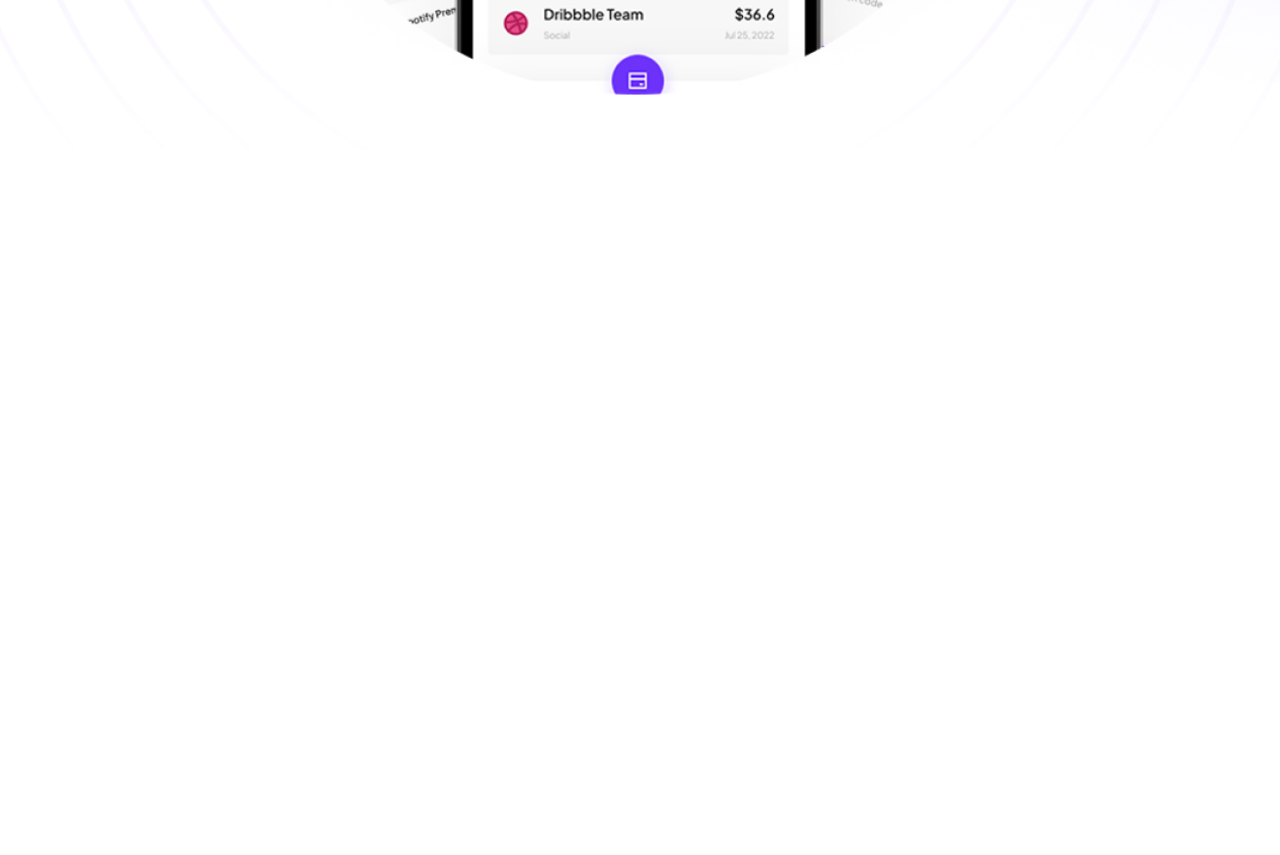
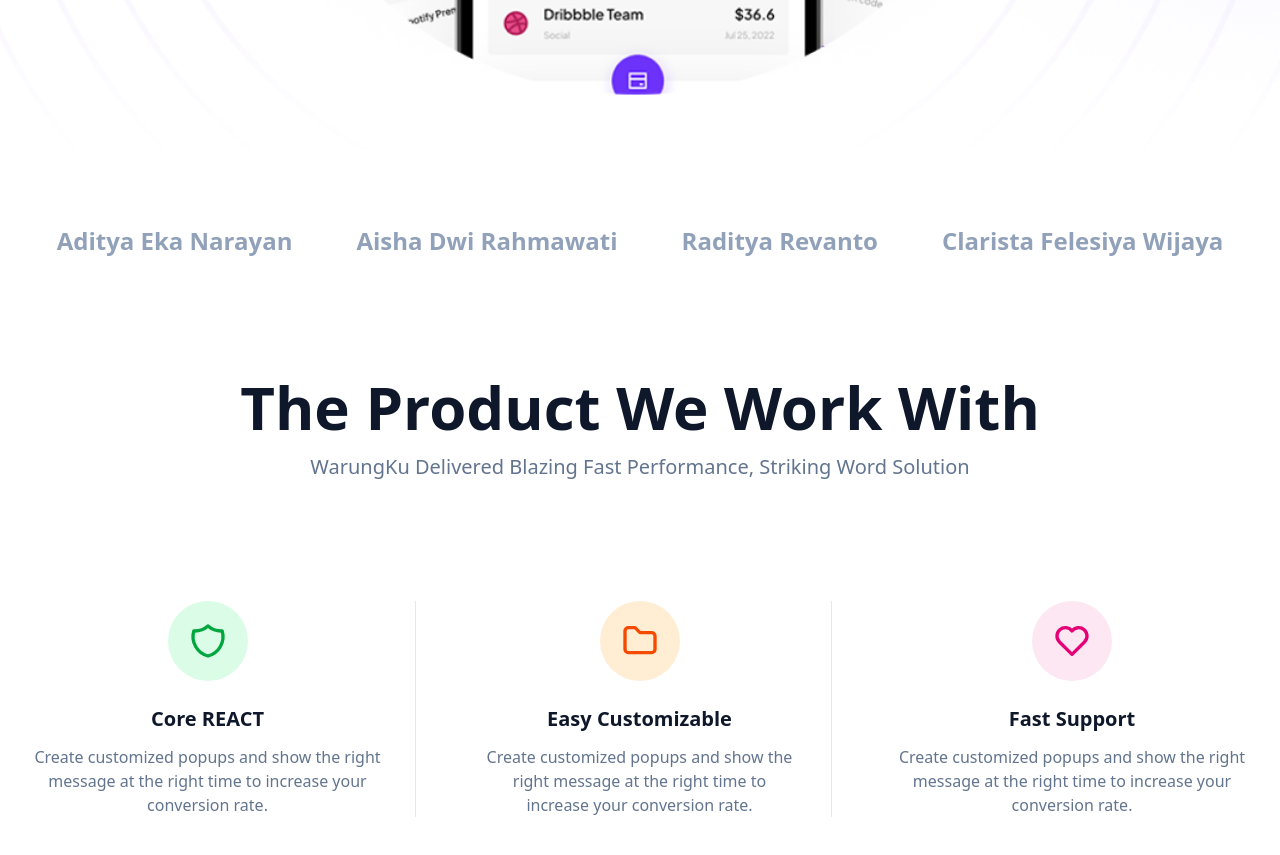
Before and after one commit to RadityaRevanto/WarungKu, a Next.js app: page / in a window 1280 px wide. Shown: the part 1100-1955 px from the top of the page. Before the commit the page ends 1260 px from the top, so only its background shows below. Built offline with nearby package versions, Linux system fonts and the light colour scheme.

Commit message:
feat: add About and Produk sections with initial layout and content

```diff
--- a/src/app/page.tsx
+++ b/src/app/page.tsx
@@ -1,12 +1,16 @@
 import Image from "next/image";
 import Hero from "@/src/components/sections/hero";
 import Navbar from "@/src/components/layouts/navbar";
+import Produk from "../components/sections/produk";
+import About from "../components/sections/about";
 
 export default function Home() {
   return (
     <div className="w-full min-h-screen">
       <Navbar />
       <Hero />
+      <Produk />
+      <About />
     </div>
   );
 }
--- /dev/null
+++ b/src/components/sections/about.tsx
@@ -0,0 +1,9 @@
+
+
+export default function About() {
+    return (
+        <section id="about" className="relative w-full overflow-hidden bg-white">
+
+        </section>
+    );
+}
--- /dev/null
+++ b/src/components/sections/produk.tsx
@@ -0,0 +1,71 @@
+import { IconShield, IconFolder, IconHeart } from "@tabler/icons-react";
+
+export default function Produk() {
+    return (
+        <section id="Produk" className="relative w-full bg-white mt-65 md:mt-140 xl:mt-180 2xl:mt-210">
+            <div className="mx-auto max-w-7xl px-4 py-24 sm:px-6 lg:px-8">
+                {/* Logo Partners Section */}
+                <div className="mb-16 flex flex-wrap items-center justify-center gap-8 md:gap-12 lg:gap-16">
+                    <div className="text-2xl font-semibold text-slate-400">
+                        Aditya Eka Narayan
+                    </div>
+                    <div className="flex items-center gap-2 text-2xl font-semibold text-slate-400">
+                        Aisha Dwi Rahmawati
+                    </div>
+                    <div className="text-2xl font-semibold text-slate-400">
+                        Raditya Revanto
+                    </div>
+                    <div className="flex items-center gap-2 text-2xl font-semibold text-slate-400">
+                        Clarista Felesiya Wijaya
+                    </div>
+                </div>
+
+                {/* Main Heading Section */}
+                <div className="mb-16 text-center mt-30 mb-30">
+                    <h2 className="mb-4 text-4xl font-bold text-slate-900 sm:text-5xl lg:text-6xl">
+                        The Product We Work With
+                    </h2>
+                    <p className="mx-auto max-w-2xl text-lg font-medium text-slate-500 sm:text-xl">
+                        WarungKu Delivered Blazing Fast Performance, Striking Word Solution
+                    </p>
+                </div>
+
+                {/* Features Grid */}
+                <div className="grid gap-8 md:grid-cols-3 md:gap-6 lg:gap-8 md:[&>div:not(:last-child)]:border-r md:[&>div:not(:last-child)]:border-slate-200 md:[&>div:not(:last-child)]:pr-8 md:[&>div:not(:first-child)]:pl-8">
+                    {/* Feature 1: Core PHP */}
+                    <div className="flex flex-col items-center text-center">
+                        <div className="mb-6 flex h-20 w-20 items-center justify-center rounded-full bg-green-100">
+                            <IconShield className="h-10 w-10 text-green-600" />
+                        </div>
+                        <h3 className="mb-3 text-xl font-bold text-slate-900">Core REACT</h3>
+                        <p className="text-base text-slate-500">
+                            Create customized popups and show the right message at the right time to increase your conversion rate.
+                        </p>
+                    </div>
+
+                    {/* Feature 2: Easy Customizable */}
+                    <div className="flex flex-col items-center text-center">
+                        <div className="mb-6 flex h-20 w-20 items-center justify-center rounded-full bg-orange-100">
+                            <IconFolder className="h-10 w-10 text-orange-600" />
+                        </div>
+                        <h3 className="mb-3 text-xl font-bold text-slate-900">Easy Customizable</h3>
+                        <p className="text-base text-slate-500">
+                            Create customized popups and show the right message at the right time to increase your conversion rate.
+                        </p>
+                    </div>
+
+                    {/* Feature 3: Fast Support */}
+                    <div className="flex flex-col items-center text-center">
+                        <div className="mb-6 flex h-20 w-20 items-center justify-center rounded-full bg-pink-100">
+                            <IconHeart className="h-10 w-10 text-pink-600" />
+                        </div>
+                        <h3 className="mb-3 text-xl font-bold text-slate-900">Fast Support</h3>
+                        <p className="text-base text-slate-500">
+                            Create customized popups and show the right message at the right time to increase your conversion rate.
+                        </p>
+                    </div>
+                </div>
+            </div>
+        </section>
+    );
+}
```
Also changed, not shown: public/assets/images/about/bg-about.png (added), public/assets/images/about/icon-about.png (added).
